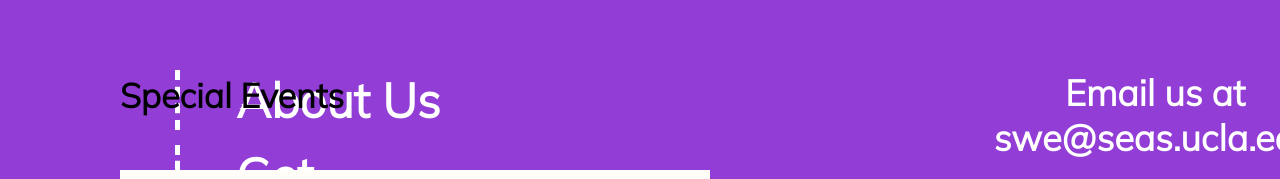
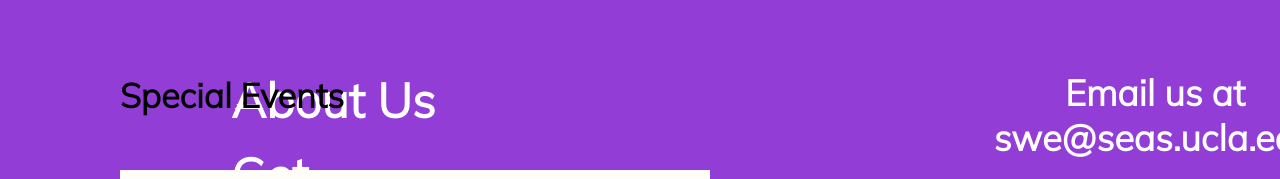
Before and after one commit to swe-ucla/swe-site, a React (Create React App) app in the folder swe/: page /#/events in a window 1280 px wide. Shown: the part 750-929 px from the top of the page. Built offline with nearby package versions, Linux system fonts and the light colour scheme.

Commit message:
remove white dashed line

```diff
--- a/swe/src/styles/layout.css
+++ b/swe/src/styles/layout.css
@@ -373,7 +373,6 @@
   margin-left: 100px;
   margin-bottom: 15px;
 
-  border-left: 5px white dashed;
   padding-left: 56px;
 }
 
```
